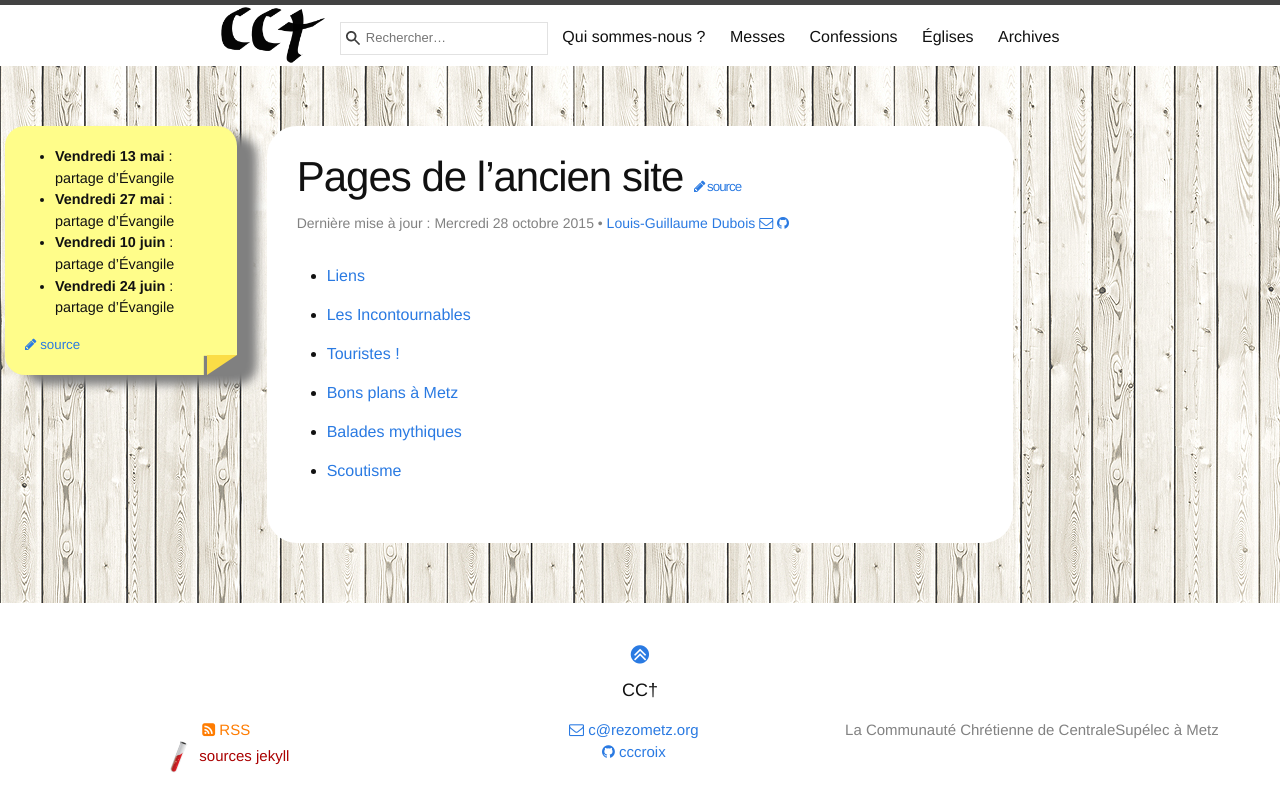
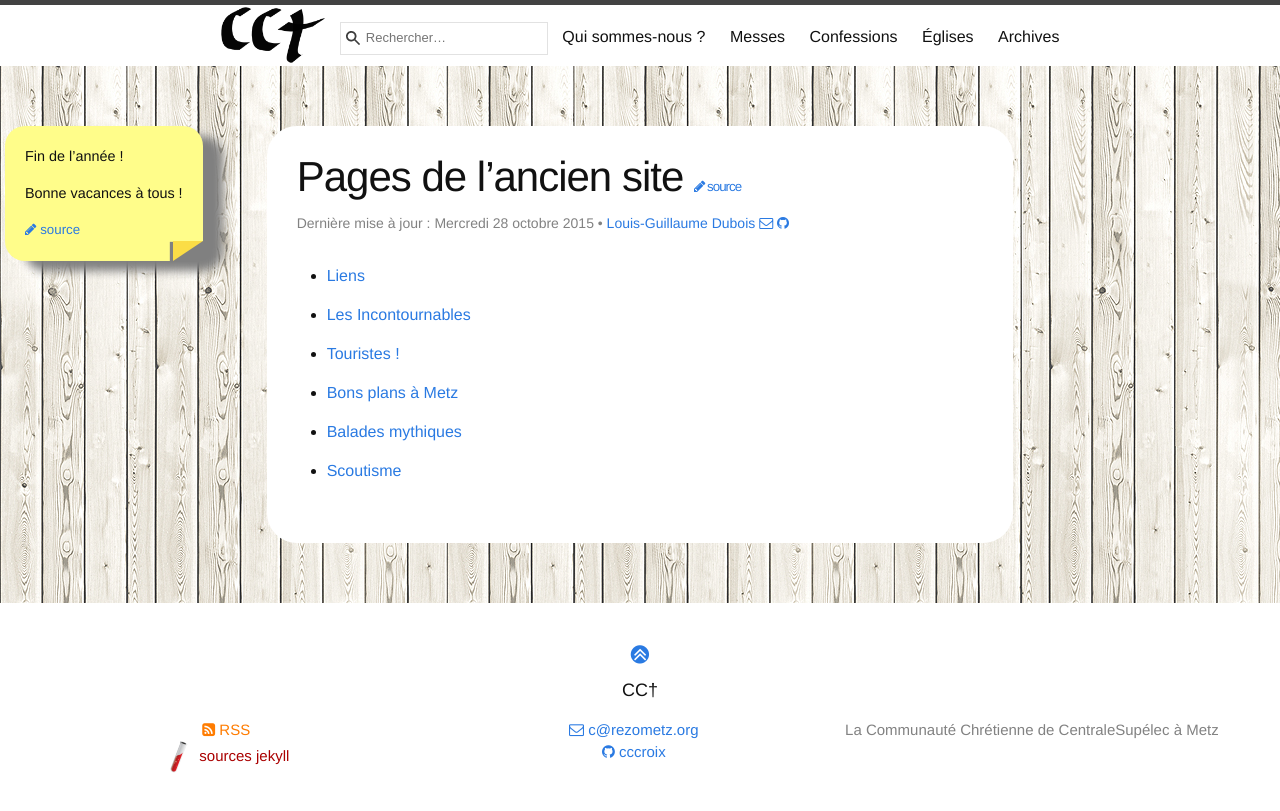
Before and after one commit to cccroix/cccroix.github.io, a Jekyll site: the page built from wpimport.md, in a window 1280 px wide. Shown: the top 811 px of the page. Built offline with Jekyll 4.4.1, drawn with Linux system fonts in a browser that asks for light colours.

Commit message:
Update blocnote.md

```diff
--- a/blocnote.md
+++ b/blocnote.md
@@ -5,7 +5,6 @@ published: true
 # sera affiché avant l’index des articles
 ---
 
-- **Vendredi 13 mai** : partage d'Évangile
-- **Vendredi 27 mai** : partage d'Évangile
-- **Vendredi 10 juin** : partage d'Évangile
-- **Vendredi 24 juin** : partage d'Évangile
+Fin de l’année !
+
+Bonne vacances à tous !
```
